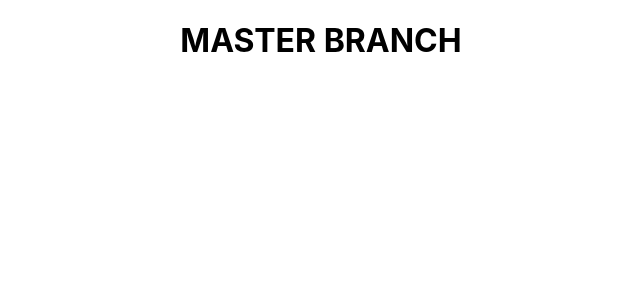
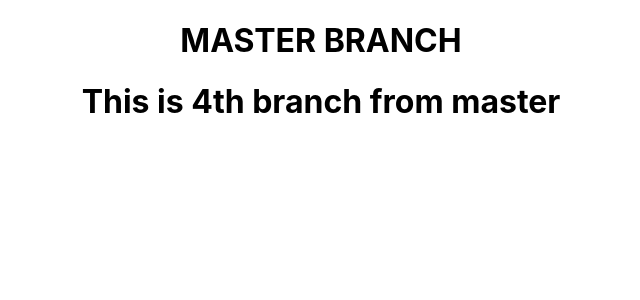
Before and after one commit to rafalpilawka/gitPlayground, a React (Create React App) app: page / in a window 1280 px wide. Shown: the top 300 px of the page, without its empty margins (319-959 px from the left). Built offline with nearby package versions, Linux system fonts and the light colour scheme.

Commit message:
4th branch one liner added

```diff
--- a/src/App.js
+++ b/src/App.js
@@ -5,6 +5,7 @@ function App() {
   return (
     <div className="App">
       <h1>MASTER BRANCH</h1>
+      <h1>This is 4th branch from master</h1>
     </div>
   );
 }
```
